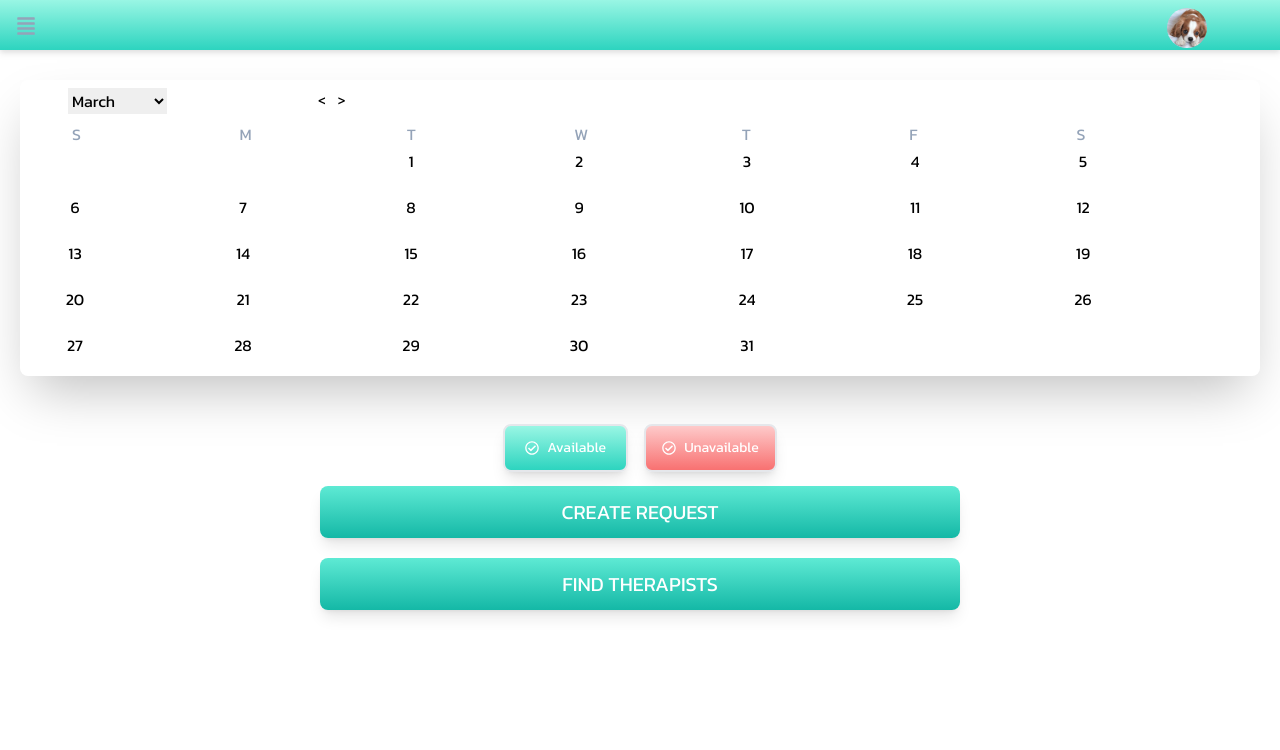
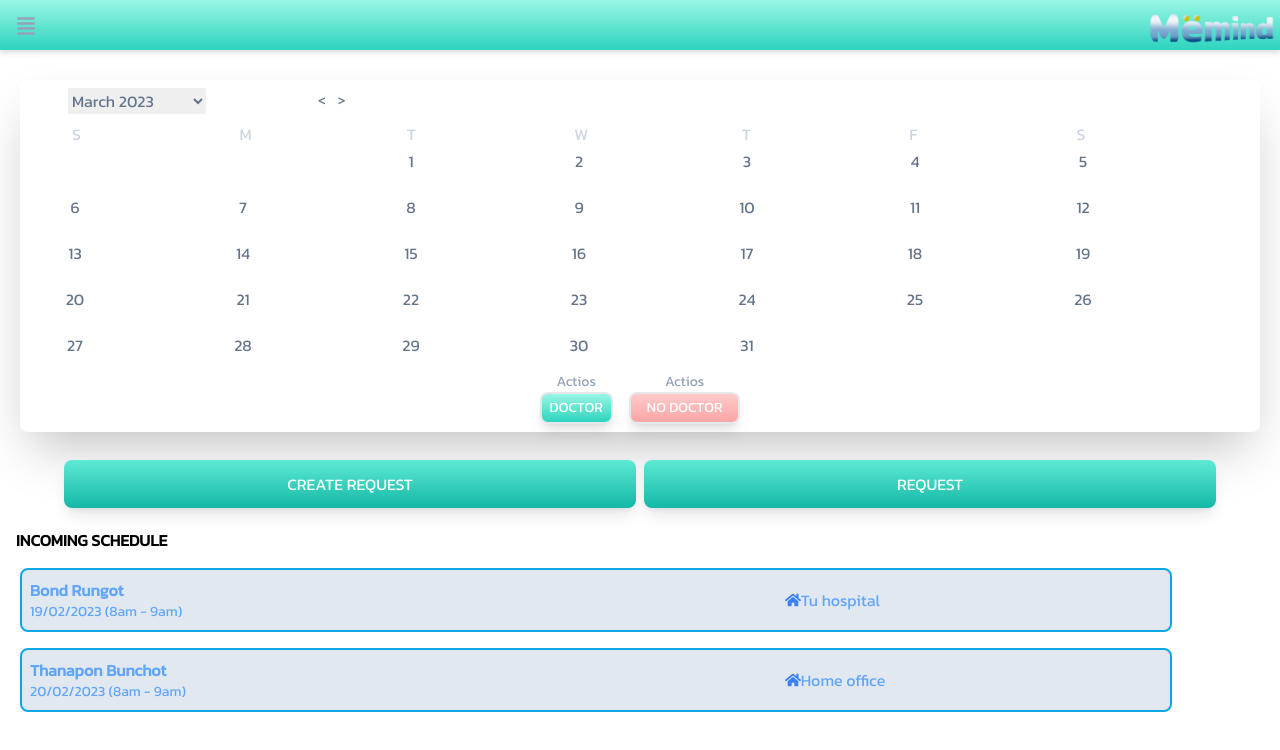
Before and after one commit to soAcademy/bedlendule, a React (Create React App) app: page / in a window 1280 px wide. Shown: the top 750 px of the page. Built offline with nearby package versions, Linux system fonts and the light colour scheme.

Commit message:
add incoming schedule, change dortor button, add logo

```diff
--- a/src/CalenderDoctor/Component/Nav.js
+++ b/src/CalenderDoctor/Component/Nav.js
@@ -6,8 +6,8 @@ const Nav = () => {
         <div className="w-11/12 p-2 text-xl text-slate-400">
           <FaAlignJustify />
         </div>
-        <div>
-          <img className="h-[40px] rounded-full" src="dog.jpg" />
+        <div className=" float-left  fixed top-[-50%] right-0">
+          <img className="h-[100px] rounded-full " src="Memind2.png" />
         </div>
       </div>
     </>
--- /dev/null
+++ b/src/CalenderDoctor/Component/Request.js
@@ -0,0 +1,17 @@
+const Request = () => {
+  return (
+    <>
+      <div className="mx-auto w-[90%] bg-red-400 font-kanit">
+        <div className="text-center text-2xl font-bold text-slate-500">
+          CREATE REQUEST
+        </div>
+        <div className="flex">
+          <div className="w-[30%]"></div>
+          <div className="w-[20%]"></div>
+          <div className="w-[20%]"></div>
+        </div>
+      </div>
+    </>
+  );
+};
+export default Request;
--- a/src/CalenderDoctor/home.js
+++ b/src/CalenderDoctor/home.js
@@ -1,13 +1,29 @@
 import { useState, useEffect } from "react";
-import { FaRegCheckCircle } from "react-icons/fa";
+import { FaRegCheckCircle, FaHome } from "react-icons/fa";
 import axios from "axios";
 import Nav from "./Component/Nav";
+import Request from "./Component/Request";
 
 const Home = () => {
+  const patient = [
+    {
+      name: "Bond Rungot",
+      time: "19/02/2023 (8am - 9am)",
+      location: "Tu hospital",
+    },
+    {
+      name: "Thanapon Bunchot",
+      time: "20/02/2023 (8am - 9am)",
+      location: "Home office",
+    },
+  ];
   const [date, setDate] = useState(1);
-  const [month, seTMonth] = useState("March");
+  const [month, seTMonth] = useState("March 2023");
   const [bookingColor, seTBookingColor] = useState("");
-  // console.log(date);
+  const [schedule, setSchdeule] = useState(patient);
+  const [calenderToggle, setCalenderToggle] = useState(true);
+  const [requestToggle, setRequestToggle] = useState(false);
+
 
   const number = [...Array(32).keys()].slice(1);
   console.log(number);
@@ -24,30 +40,30 @@ const Home = () => {
     { day: "S" },
   ];
   const listOfMonths = [
-    { month: "January" },
-    { month: "Febuary" },
-    { month: "March" },
-    { month: "April" },
-    { month: "May" },
-    { month: "June" },
-    { month: "July" },
-    { month: "August" },
-    { month: "September" },
-    { month: "October" },
-    { month: "November" },
-    { month: "December" },
+    { month: "January 2023" },
+    { month: "Febuary 2023" },
+    { month: "March 2023" },
+    { month: "April 2023" },
+    { month: "May 2023" },
+    { month: "June 2023" },
+    { month: "July 2023" },
+    { month: "August 2023" },
+    { month: "September 2023" },
+    { month: "October 2023" },
+    { month: "November 2023" },
+    { month: "December 2023" },
   ];
   const colorPalletes = ["#b3e5aa"];
   return (
     <>
       <Nav className="cursor-pointer" />
+      {calenderToggle &&
       <div className="mt-5 h-screen w-screen">
       <div className=" h-[20px]"></div>
       <div className="my-auto h-screen w-screen  font-kanit">
         <div className="mt-10 h-full">
-            <div className="my-10 mx-5 rounded-lg  px-10 shadow-2xl ">
-              <div className="flex">
-                {/* {months.map((r,idx)=><option key={idx} value={r}>{r.month()}</option>)} */}
+          <div className="mx-5 mt-10 mb-2 rounded-lg  px-10 shadow-2xl ">
+            <div className="flex text-slate-500">
               <div className="w-[250px] rounded-lg  p-2">
                 {" "}
                 <select
@@ -67,12 +83,12 @@ const Home = () => {
               <button className="px-2 text-sm"> &lt; </button>
               <button className="pl-1 text-sm"> &gt; </button>
             </div>
-              <div className="grid grid-cols-7 gap-6 pl-3 text-slate-400">
+            <div className="grid grid-cols-7 gap-6 pl-3 text-slate-300">
               {mondayLists.map((r) => (
                 <div className="w-[30px] ">{r.day}</div>
               ))}
             </div>
-              <div className=" grid grid-cols-7 gap-4 pb-4">
+            <div className=" grid grid-cols-7 gap-4 pb-1 text-slate-500">
               {newNumber.map((r) => (
                 <button
                   className="h-[30px] w-[30px] rounded-full text-center hover:bg-teal-200"
@@ -86,36 +102,70 @@ const Home = () => {
                 </button>
               ))}
             </div>
+
+            <div className="flex p-2 text-sm ">
+              <div className="mx-auto flex">
+                <div>
+                  <div className="text-center text-slate-400">Actios</div>
+                  <button className=" mx-2 my-auto flex rounded-lg   border-2  bg-gradient-to-b from-teal-200 to-teal-400 px-2 py-1 text-white shadow-lg ">
+                    DOCTOR
+                  </button>
                 </div>
-            <div className="flex h-[50px] w-screen  p-2 text-sm text-white">
-              <div className="mx-auto flex">
-                <button className="mx-2 my-auto flex gap-2  rounded-lg  border-2 bg-gradient-to-b from-teal-200 to-teal-400 px-5 py-3 shadow-lg ">
-                  <FaRegCheckCircle className="my-auto " onClick={() => []} />
-                  Available
-                </button>
-                <button className="mx-2 my-auto flex gap-2  rounded-lg  border-2 bg-gradient-to-b from-red-200 to-red-400 px-4 py-3 shadow-lg">
-                  <FaRegCheckCircle className="my-auto " onClick={() => []} />
-                  Unavailable
+                <div>
+                  <div className="text-center text-slate-400">Actios</div>
+                  <button className="mx-2 my-auto flex gap-2 rounded-lg  border-2  bg-gradient-to-b from-red-200 to-red-300 px-4 py-1 text-white shadow-lg">
+                    NO DOCTOR
                   </button>
                 </div>
               </div>
-            <div className="mx-auto my-5 w-full text-xl  text-white">
+            </div>
+          </div>
+
+          <div className=" mx-auto flex  w-[90%] gap-2 text-white">
             <div
-                className="mx-auto w-1/2 cursor-pointer rounded-lg bg-gradient-to-b from-teal-300 to-teal-500 py-3 text-center shadow-lg "
-                onClick={() => []}
+              className="my-auto   w-1/2 cursor-pointer rounded-lg bg-gradient-to-b from-teal-300 to-teal-500 py-3 text-center shadow-lg "
+              onClick={() => {setCalenderToggle(false);setRequestToggle(true)}}
             >
               CREATE REQUEST
             </div>
             <div
-                className="mx-auto my-5 w-1/2 cursor-pointer rounded-lg bg-gradient-to-b from-teal-300 to-teal-500 py-3 text-center shadow-lg"
+              className=" mx-auto my-5 w-1/2 cursor-pointer  rounded-lg bg-gradient-to-b from-teal-300 to-teal-500 px-1 py-3 text-center shadow-lg"
               onClick={() => []}
             >
-                FIND THERAPISTS
+              REQUEST
+            </div>
+          </div>
+          <div>
+            <div className="pl-4 font-bold">INCOMING SCHEDULE</div>
+
+            {schedule.map((schedule) => (
+              <div className="mx-5 my-4 flex w-[90%] rounded-lg border-2 border-sky-500 bg-slate-200 p-2 text-blue-400">
+                <div className="w-2/3">
+                  <div className="font-bold">{schedule.name}</div>
+                  <div className="text-sm">{schedule.time}</div>
+                </div>
+                <div className=" flex text-center ">
+                  <div className="my-auto  text-center">
+                    <FaHome className="text-blue-500" />
+                  </div>
+                  <div className="  my-auto">{schedule.location}</div>
+                </div>
+              </div>
+            ))}
           </div>
         </div>
       </div>
+
     </div>
-      </div>
+
+      }
+      {requestToggle &&
+      <div className="">
+        <div className="h-[70px]"></div>
+        <div>  <Request /></div>
+
+        </div> }
+
     </>
   );
 };
```
Also changed, not shown: public/Memind.png (added), public/Memind2.png (added), src/CalenderDoctor/index.js (line endings or trailing spaces). Lines whose indentation alone changed are shown as unchanged.
